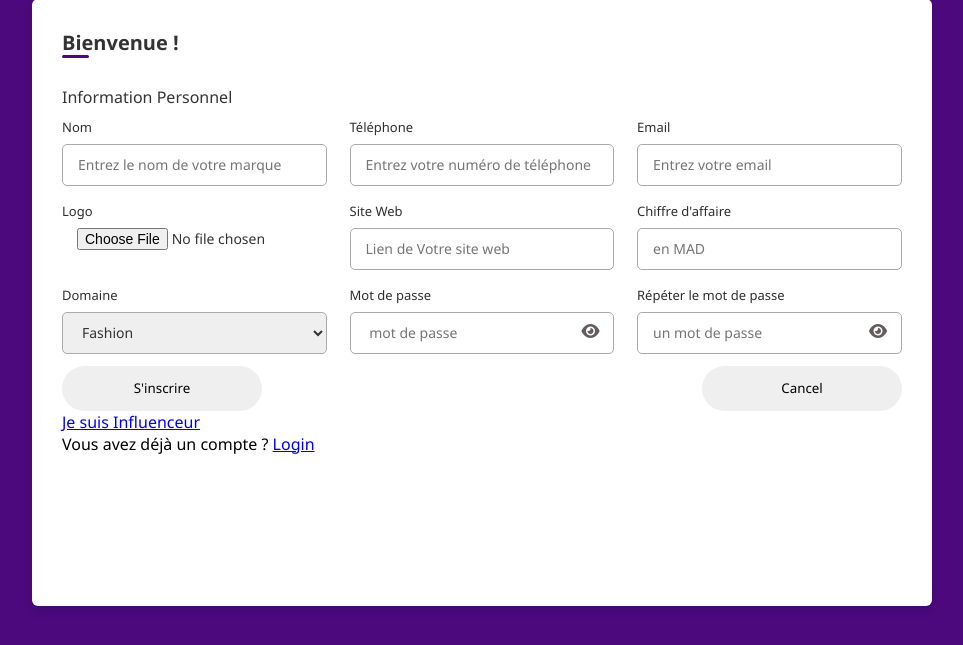
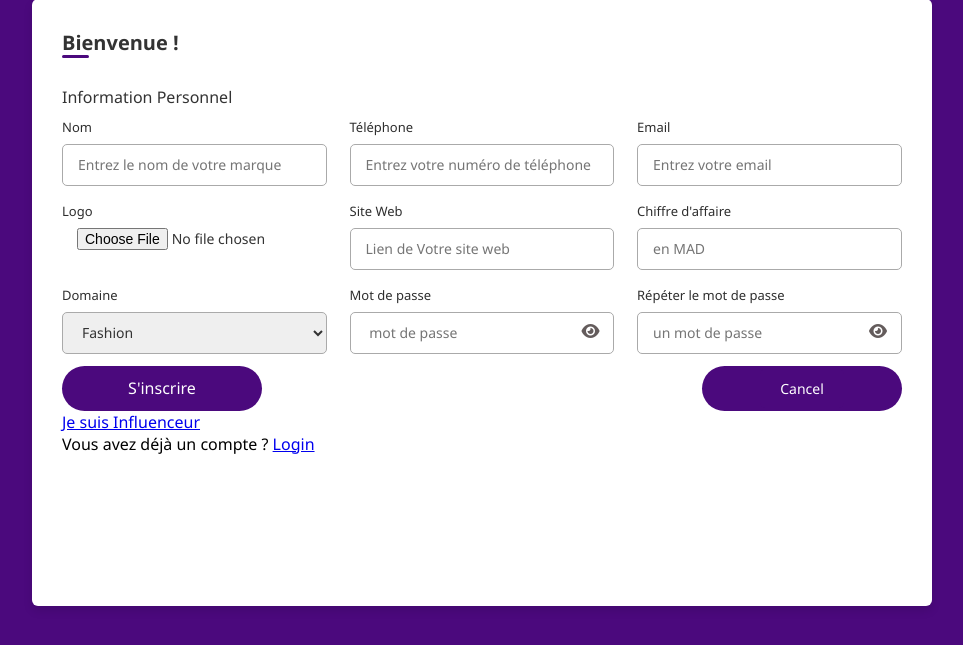
Before and after one commit to gir-yay/web-project, a PHP site: page /signup.php in a window 1280 px wide. Shown: the part 98-743 px from the top of the page, without its empty margins (158-1121 px from the left). Run offline with PHP 8.4, Linux system fonts and the light colour scheme.

Commit message:
last thing maybe

```diff
--- a/css/s.css
+++ b/css/s.css
@@ -142,9 +142,15 @@ input[type="file"] {
 }
 
 #cancel a {
-    color: #000;
-    /*background-color: #aca8a8;*/
+    color: #fff;
+    background-color: #4b097d;
     text-decoration: none;
+    padding: 10px 20px;
+    border-radius: 5px;
+    font-size: 14px;
+    font-weight: 500;
+    transition: all 0.3s ease;
+
 }
 
 #save {
@@ -165,6 +171,13 @@ input[type="file"] {
     border: none;
     border-radius: 25px;
     cursor: pointer;
+    font-size: 16px;
+    font-weight: 500;
+    color: #fff;
+    background-color: #4b097d;
+    outline: none;
+    transition: all 0.3s ease;
+
 
 }
 
@@ -174,3 +187,6 @@ input[type="file"] {
     }
 
 }
+.btn button:hover {
+    transform: scale(1.1);
+}
--- a/signup.php
+++ b/signup.php
@@ -126,7 +126,6 @@
                         </div>
                     </div>
                 </div>
-
                 <div class="btn">
                 <button type="submit" name="submit">S'inscrire</button>
                 <button id="cancel"> <a href="index.php"> Cancel</a></button>
```
Also changed, not shown: Upload/aa.jpg (added).
